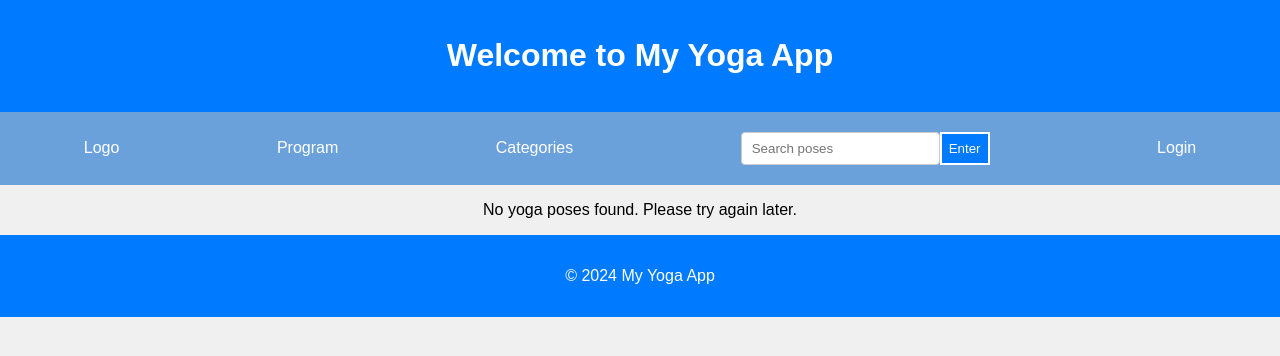
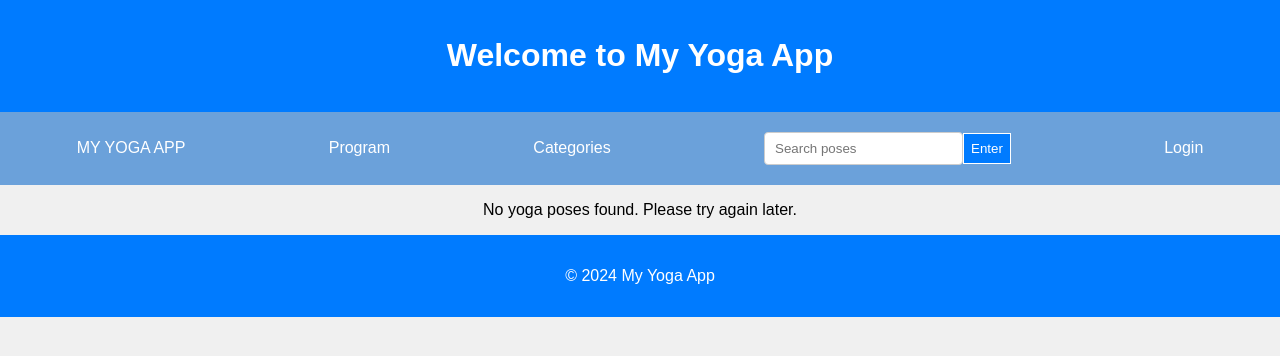
Before and after one commit to tasbehanawaz/YOGA_APP, a PHP site: page / in a window 1280 px wide. Shown: the top 356 px of the page. Run offline with PHP 8.4, Linux system fonts and the light colour scheme; data that the repository does not hold is empty.

Commit message:
Update logo text in index.php and border width in style.css

```diff
--- a/index.php
+++ b/index.php
@@ -28,7 +28,7 @@ $poses = fetchYogaPoseByName("butterfly"); // Make sure this function exists in
             <div class="nav_bar">
                 <nav>
                     <ul class="container">
-                        <li class="logo"><a href="#">Logo</a></li>
+                        <li class="logo"><a href="#">MY YOGA APP</a></li>
                         <li><a href="/program.php">Program</a></li>
                         <li><a href="/categories.php">Categories</a></li>
                         <li>
--- a/style.css
+++ b/style.css
@@ -95,5 +95,5 @@ button {
   padding: 7px;
   color: white;
   background-color: #007bff;
-  border: solid white 2px;
+  border: solid white 1px;
 }
```
